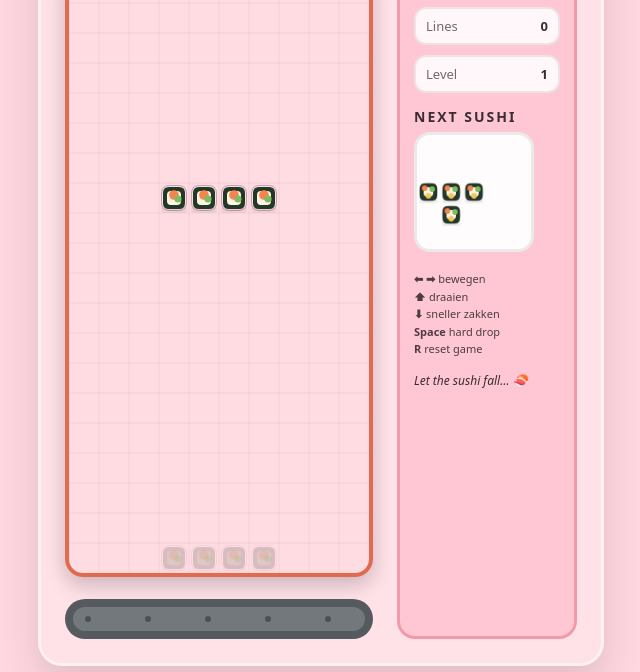
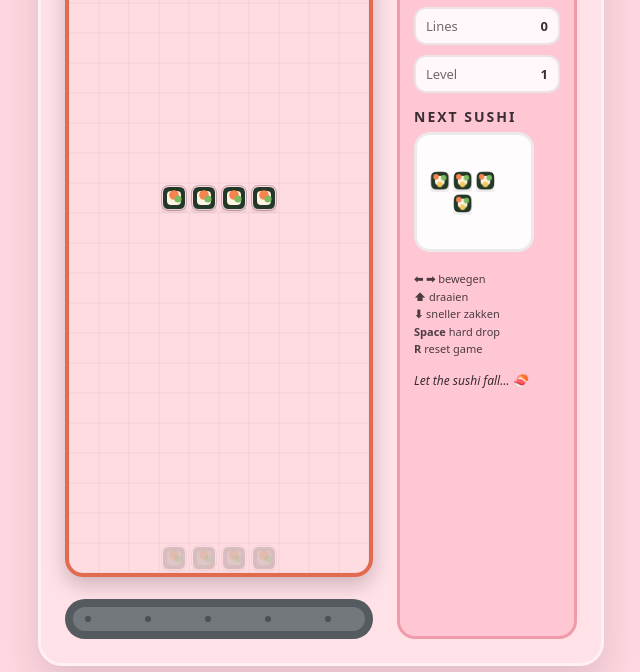
Before and after one commit to michielrensen/sushi, a plain HTML site: page index.html in a window 1280 px wide. Shown: the part 128-800 px from the top of the page, without its empty margins (319-959 px from the left). Drawn offline with Linux system fonts and the light colour scheme.

Commit message:
Refactor CSS and enhance drawNext function
Refactor CSS variables and improve drawNext function for centering.

```diff
--- a/index.html
+++ b/index.html
@@ -6,8 +6,7 @@
   <meta name="viewport" content="width=device-width, initial-scale=1.0" />
   <style>
     :root {
-      /* Lichter roze, meer pastel */
-      --pink-bg: #ffd7e0;
+      --pink-bg: #ffd7e0;        /* lichte pastelroze achtergrond */
       --panel-pink: #ffc7d3;
       --text-dark: #3a2c33;
       --accent-yellow: #f6c75c;
@@ -155,6 +154,8 @@
       100% { opacity: 1; transform: scale(1) translateY(0); }
     }
 
+    /* Conveyor belt (nu weer clean en simpel) */
+
     .belt {
       margin-top: 10px;
       width: 100%;
@@ -181,6 +182,7 @@
       background: #4c5054;
       top: 50%;
       transform: translateY(-50%);
+      z-index: 1;
     }
 
     .right {
@@ -557,13 +559,12 @@
         score += points * level;
         lines += rowCount;
 
-        const previousLevel = level;
         if (lines >= level * 10) {
           level++;
           dropInterval = Math.max(120, dropInterval - 80);
           statusEl.textContent = "Next level! 🍱";
           showLevelUpOverlay(level);
-        } else if (rowCount > 0) {
+        } else {
           statusEl.textContent = "Yummy combo! + " + rowCount + " line(s) 🍣";
         }
 
@@ -784,26 +785,53 @@
       });
     }
 
+    // *** NIEUWE drawNext: echt gecentreerd ***
     function drawNext() {
       nextCtx.clearRect(0, 0, nextCanvas.width, nextCanvas.height);
+
       const s = 24;
-      const matrix = nextPiece.matrix;
-      const startX = Math.floor((nextCanvas.width / s - 4) / 2);
-      const startY = 1;
+      const cells = 4; // 4x4 matrix
+      const m = nextPiece.matrix;
 
-      matrix.forEach((row, y) => {
-        row.forEach((v, x) => {
-          if (v) {
-            drawSushiCell(
-              nextCtx,
-              startX + x,
-              startY + y,
-              nextPiece.type,
-              s
-            );
+      // Bepaal bounding box van het stuk in de 4x4-matrix
+      let minX = cells, minY = cells, maxX = -1, maxY = -1;
+      for (let y = 0; y < cells; y++) {
+        for (let x = 0; x < cells; x++) {
+          if (m[y][x]) {
+            if (x < minX) minX = x;
+            if (x > maxX) maxX = x;
+            if (y < minY) minY = y;
+            if (y > maxY) maxY = y;
           }
-        });
-      });
+        }
+      }
+      if (maxX === -1) return; // safety
+
+      const pieceWidth = (maxX - minX + 1);
+      const pieceHeight = (maxY - minY + 1);
+
+      // Binnen de 4x4 grid: offset zodat het blok binnen die grid gecentreerd staat
+      const offsetGridX = Math.floor((cells - pieceWidth) / 2);
+      const offsetGridY = Math.floor((cells - pieceHeight) / 2);
+
+      // Hele 4x4 grid centreren in het canvas
+      const baseX = (nextCanvas.width - cells * s) / 2;
+      const baseY = (nextCanvas.height - cells * s) / 2;
+
+      nextCtx.save();
+      nextCtx.translate(baseX, baseY);
+
+      // Teken het stuk
+      for (let y = 0; y < cells; y++) {
+        for (let x = 0; x < cells; x++) {
+          if (m[y][x]) {
+            const gx = offsetGridX + (x - minX);
+            const gy = offsetGridY + (y - minY);
+            drawSushiCell(nextCtx, gx, gy, nextPiece.type, s);
+          }
+        }
+      }
+      nextCtx.restore();
     }
 
     function drop() {
```
